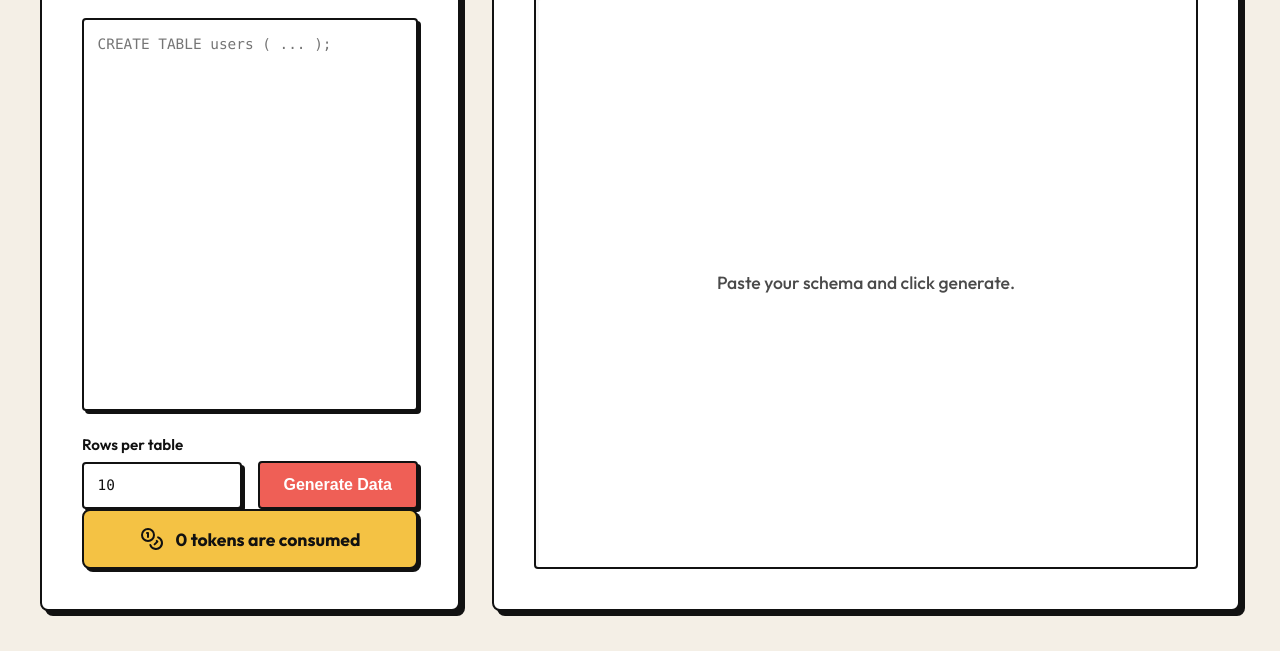
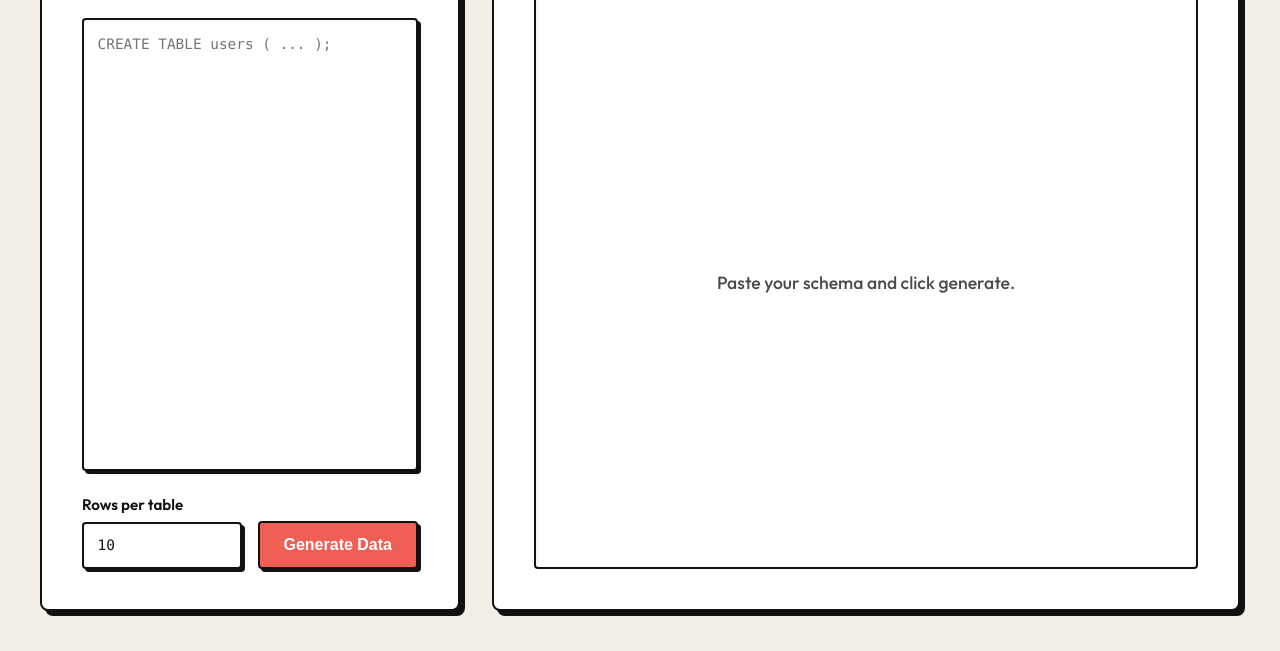
Before and after one commit to madhan-init/schema-aware-data-generator, a plain HTML site: page frontend/index.html in a window 1280 px wide. Shown: the part 149-800 px from the top of the page. Drawn offline with Linux system fonts and the light colour scheme.

Commit message:
UI Changes Made

```diff
--- a/frontend/index.html
+++ b/frontend/index.html
@@ -10,7 +10,7 @@
     <link
         href="https://fonts.googleapis.com/css2?family=Inter:wght@400;500;600;700&family=Outfit:wght@400;500;600;700;800&display=swap"
         rel="stylesheet">
-    <link rel="stylesheet" href="style.css?v=4">
+    <link rel="stylesheet" href="style.css?v=6">
 </head>
 
 <body>
@@ -41,7 +41,14 @@
             <div id="error-message" class="error hidden"></div>
 
             <div class="token-counter" id="token-counter" title="Total LLM Tokens Used">
-                <svg xmlns="http://www.w3.org/2000/svg" width="24" height="24" viewBox="0 0 24 24" fill="none" stroke="currentColor" stroke-width="2" stroke-linecap="round" stroke-linejoin="round" class="lucide lucide-coins"><circle cx="8" cy="8" r="6"/><path d="M18.09 10.37A6 6 0 1 1 10.34 18"/><path d="M7 6h1v4"/><path d="m16.71 13.88.7.71-2.82 2.82"/></svg>
+                <svg xmlns="http://www.w3.org/2000/svg" width="24" height="24" viewBox="0 0 24 24" fill="none"
+                    stroke="currentColor" stroke-width="2" stroke-linecap="round" stroke-linejoin="round"
+                    class="lucide lucide-coins">
+                    <circle cx="8" cy="8" r="6" />
+                    <path d="M18.09 10.37A6 6 0 1 1 10.34 18" />
+                    <path d="M7 6h1v4" />
+                    <path d="m16.71 13.88.7.71-2.82 2.82" />
+                </svg>
                 <span><span id="token-count-value">0</span> tokens are consumed</span>
             </div>
         </div>
--- a/frontend/script.js
+++ b/frontend/script.js
@@ -7,19 +7,24 @@ document.addEventListener('DOMContentLoaded', () => {
     const spinner = document.querySelector('.spinner');
     const errorMsg = document.getElementById('error-message');
 
-    const tokenUsageContainer = document.getElementById('token-usage');
-    const inputTokensSpan = document.getElementById('input-tokens');
-    const outputTokensSpan = document.getElementById('output-tokens');
-    const totalTokensSpan = document.getElementById('total-tokens');
-
+    const tokenCounterElement = document.getElementById('token-counter');
     const tabsContainer = document.getElementById('tabs');
     const resultsContent = document.getElementById('results-content');
     const tokenCountValue = document.getElementById('token-count-value');
 
     let currentData = null;
-    let globalTokenCount = parseInt(localStorage.getItem('tokenCount') || '0');
+    let globalTokenCount = 0;
+    // Clear any old saved tokens from localStorage just in case
+    localStorage.removeItem('tokenCount');
     if (tokenCountValue) {
         tokenCountValue.textContent = globalTokenCount;
+    }
+    if (tokenCounterElement) {
+        if (globalTokenCount === 0) {
+            tokenCounterElement.classList.add('hidden');
+        } else {
+            tokenCounterElement.classList.remove('hidden');
+        }
     }
 
 
@@ -37,7 +42,7 @@ document.addEventListener('DOMContentLoaded', () => {
         btnText.classList.add('hidden');
         spinner.classList.remove('hidden');
         errorMsg.classList.add('hidden');
-        if (tokenUsageContainer) tokenUsageContainer.classList.add('hidden');
+        // We do not hide the persistent token counter during loading
         resultsContent.innerHTML = '<div class="empty-state"><p>Generating data (calling LLM)...</p></div>';
 
         try {
@@ -60,8 +65,10 @@ document.addEventListener('DOMContentLoaded', () => {
             // Accumulate tokens
             if (data.tokens_used) {
                 globalTokenCount += data.tokens_used;
-                localStorage.setItem('tokenCount', globalTokenCount);
                 if (tokenCountValue) tokenCountValue.textContent = globalTokenCount;
+                if (globalTokenCount > 0 && tokenCounterElement) {
+                    tokenCounterElement.classList.remove('hidden');
+                }
             }
             renderTabs();
             if (tabsContainer.firstChild) {
--- a/frontend/style.css
+++ b/frontend/style.css
@@ -388,20 +388,17 @@ button:disabled {
     display: flex;
     align-items: center;
     justify-content: center;
-    gap: 0.75rem;
-    background: var(--accent-yellow);
-    border: var(--border-width) solid var(--border-color);
-    padding: 1rem 1.5rem;
-    border-radius: 8px;
-    font-weight: 700;
-    font-size: 1.1rem;
-    color: var(--text-primary);
-    box-shadow: 3px 3px 0px 0px #111111;
-    margin-top: auto;
+    gap: 0.5rem;
+    padding: 0.5rem;
+    font-weight: 500;
+    font-size: 0.85rem;
+    color: var(--text-secondary);
+    margin-top: 1.5rem;
     width: 100%;
 }
 
 .token-counter svg {
-    width: 24px;
-    height: 24px;
+    width: 16px;
+    height: 16px;
+    opacity: 0.7;
 }
```
